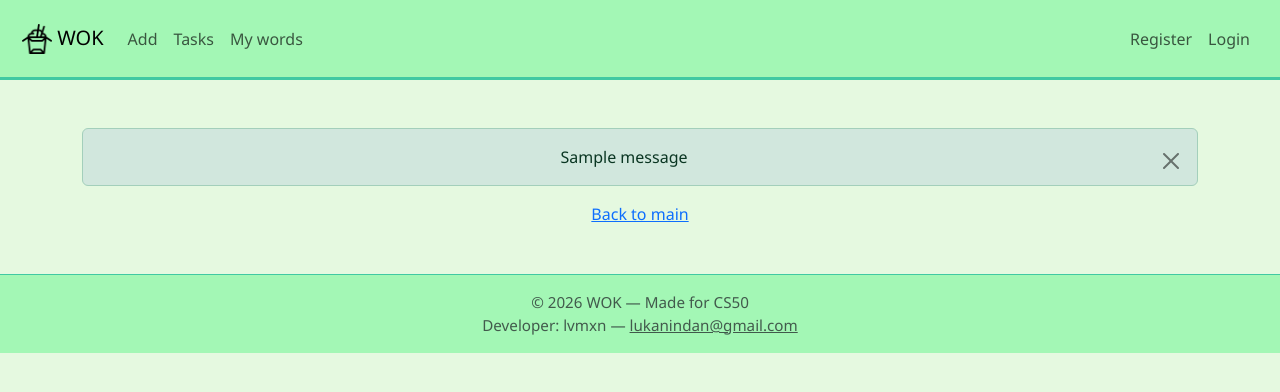
After one commit to lvmxn/wok, a Flask app: template templates/error.html in a window 1280 px wide. The commit adds this page. Shown: the top 392 px of the page. Run offline with Flask 3, Linux system fonts and the light colour scheme; the template is opened without the code that fills it, so the values that code supplies are empty; one stand-in notice (Sample message) is shown.

Commit message:
Added some errors exceptions

```diff
--- a/app.py
+++ b/app.py
@@ -2,7 +2,7 @@ import os
 from math import ceil
 from json import dumps
 from helpers import Database, login_required, translate, start, now, next_r
-from flask import Flask, render_template, request, redirect, url_for, session, jsonify
+from flask import Flask, render_template, request, redirect, url_for, session, jsonify, flash
 from werkzeug.security import check_password_hash, generate_password_hash
 
 
@@ -10,6 +10,13 @@ app = Flask(__name__)
 db = Database("database.db")
 app.secret_key = os.environ.get("SECRET_KEY", "123")
 
+@app.errorhandler(404)
+def not_found(error):
+    return render_template("error.html", error_code=404, error_message="Not found"), 404
+
+@app.errorhandler(500)
+def server_error(error):
+    return render_template("error.html", error_code=500, error_message="Server error"), 500
 
 @app.route("/")
 def index():
@@ -19,10 +26,13 @@ def index():
 def inject_user():
     if session.get("user_id") is None:
         return {"username": ""}
-    username = db.execute(
-        "SELECT username FROM users WHERE id = ?",
-        session["user_id"]
-    )[0]["username"]
+    try:
+        username = db.execute(
+            "SELECT username FROM users WHERE id = ?",
+            session["user_id"]
+        )[0]["username"]
+    except:
+        username=''
     return {"username": username}
 
 @app.route("/register", methods=["GET", "POST"])
@@ -32,12 +42,15 @@ def register():
         password = request.form.get("password")
         confirmation = request.form.get("confirmation")
         if not username or not password or not confirmation:
-            return render_template("register.html", error="All fields are required.")
+            flash("All fields are required.", "danger")
+            return redirect(url_for("register"))
         if password != confirmation:
-            return render_template("register.html", error="Passwords do not match.")
+            flash("Passwords do not match.", "danger")
+            return redirect(url_for("register"))
         existing_user = db.execute("SELECT * FROM users WHERE username = ?", username)
         if existing_user:
-            return render_template("register.html", error="Username already taken.")
+            flash("Username already taken.", "danger")
+            return redirect(url_for("register"))
         password_hash = generate_password_hash(password)
         db.execute(
             "INSERT INTO users (username, password_hash) VALUES (?, ?)",
--- /dev/null
+++ b/templates/error.html
@@ -0,0 +1,13 @@
+{% extends "layout.html" %}
+
+{% block title %}
+   Error
+{% endblock %}
+
+{% block main %}
+    <div class="error-page">
+        <h1>{{ error_code }}</h1>
+        <p>{{ error_message }}</p>
+        <a href="/">Back to main</a>
+    </div>
+{% endblock %}
--- a/templates/layout.html
+++ b/templates/layout.html
@@ -42,6 +42,16 @@
     </div>
 
     <main class="container py-5 text-center">
+        {% with messages = get_flashed_messages(with_categories=true) %}
+        {% if messages %}
+            {% for category, message in messages %}
+            <div class="alert alert-{{ 'danger' if category in ['error','danger'] else category }} alert-dismissible fade show" role="alert">
+                {{ message }}
+                <button type="button" class="btn-close" data-bs-dismiss="alert" aria-label="Close"></button>
+            </div>
+            {% endfor %}
+        {% endif %}
+        {% endwith %}
         {% block main %}{% endblock %}
     </main>
 
```
